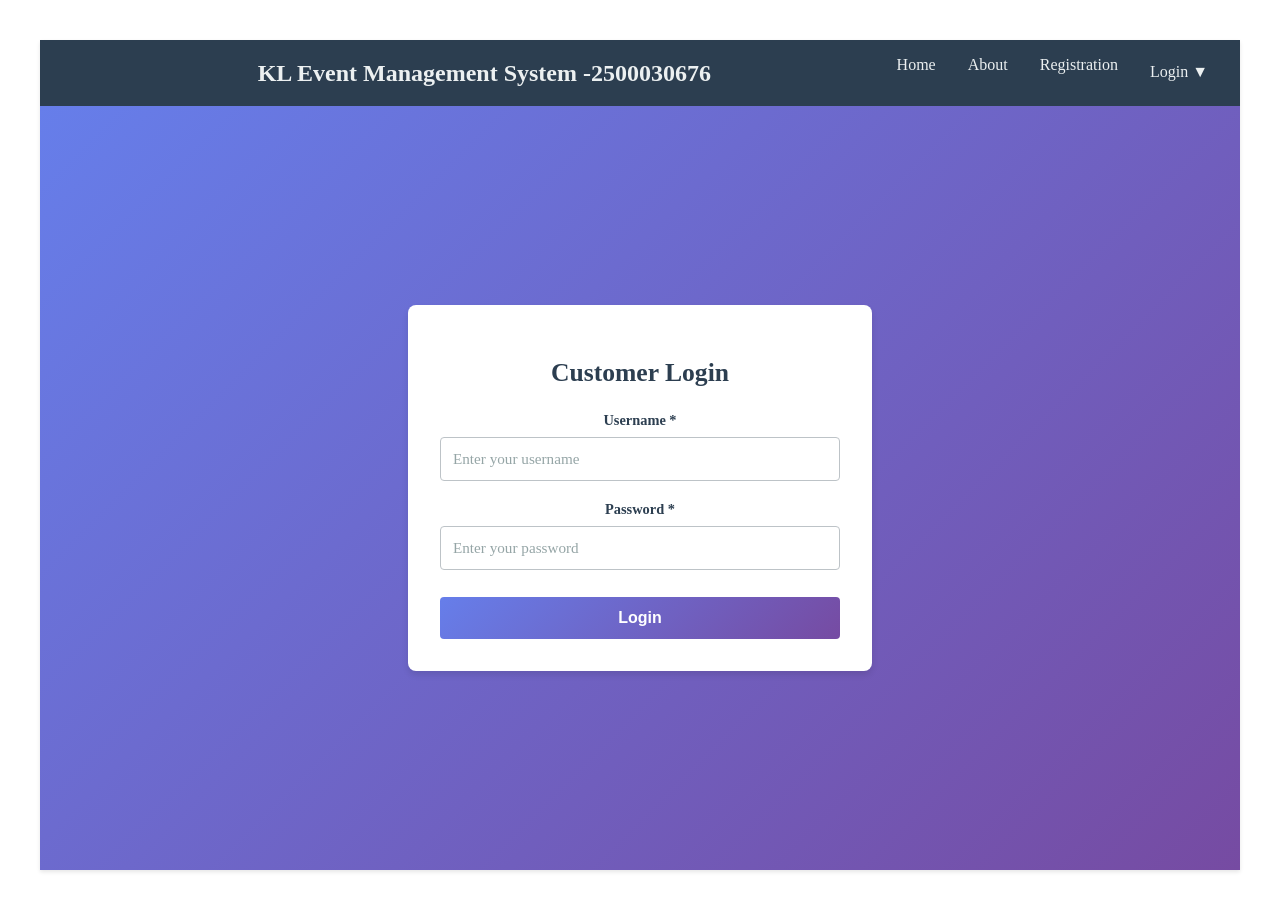
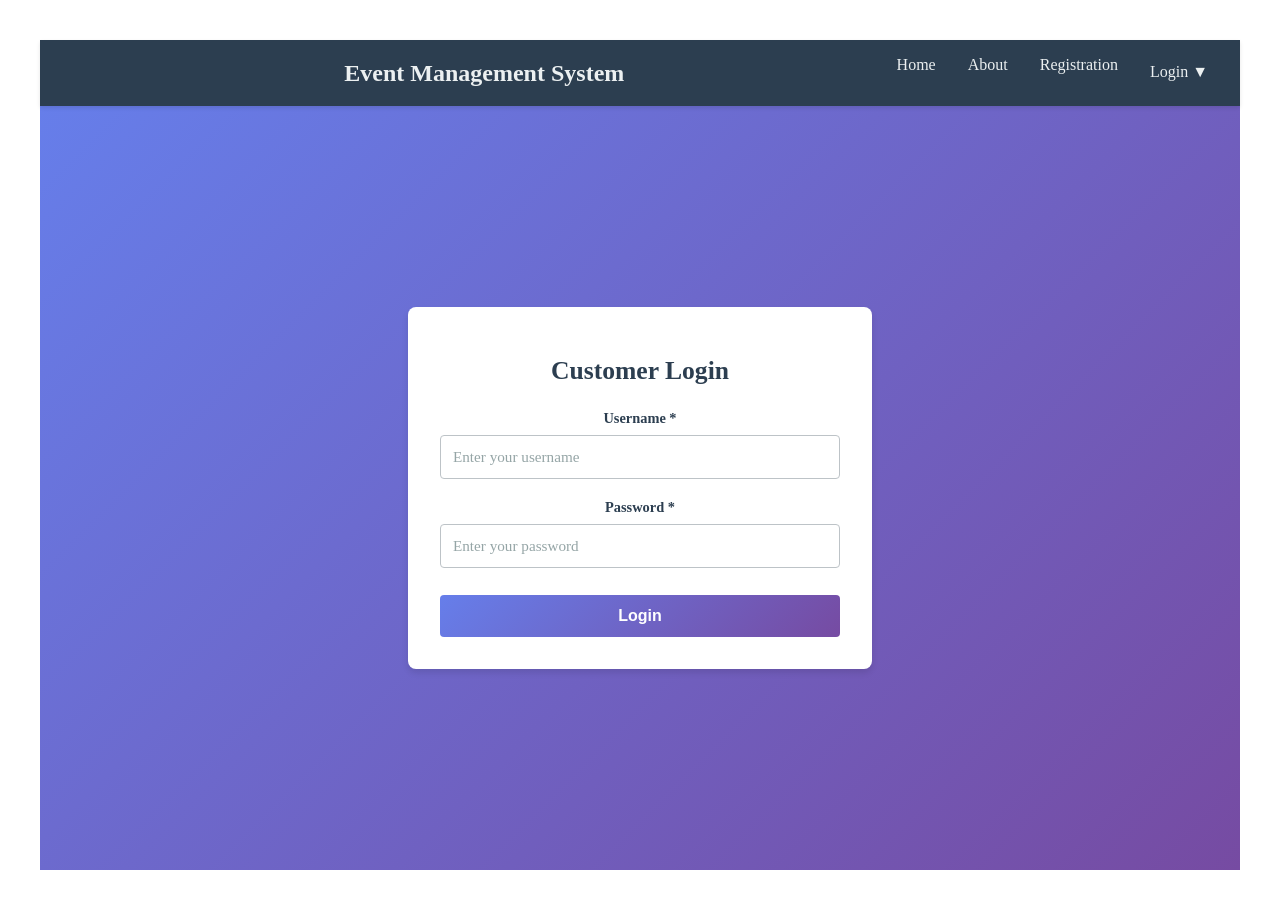
Before and after one commit to 2500030676/react-sdp-repo, a React (Vite) app: page /customer-login in a window 1280 px wide. Built offline with nearby package versions, Linux system fonts and the light colour scheme.

Commit message:
project veresion2.0

```diff
--- a/src/pages/MainNavBar.jsx
+++ b/src/pages/MainNavBar.jsx
@@ -1,19 +1,21 @@
 import React from 'react';
-import { Link ,Routes,Route} from 'react-router-dom';
-import './style.css';
+import { Link,Routes,Route } from 'react-router-dom';
 import Home from './Home';
 import About from './About';
 import Registration from './Registration';
 import AdminLogin from './AdminLogin';
 import ManagerLogin from './ManagerLogin';
 import CustomerLogin from './CustomerLogin';
+import './style.css';
+
 const MainNavBar = () => {
   return (
+    <div>
     <nav className="navbar">
       <div className="navbar-container">
         <div className="navbar-logo">
           <Link to="/" className="logo-link">
-          KL Event Management System -2500030676
+            Event Management System
           </Link>
         </div>
         <ul className="nav-menu">
@@ -56,7 +58,9 @@ const MainNavBar = () => {
           </li>
         </ul>
       </div>
-      <Routes>
+    </nav>
+
+<Routes>
         <Route path="/" element={<Home />} />
         <Route path="/about" element={<About />} />
         <Route path="/registration" element={<Registration />} />
@@ -64,7 +68,10 @@ const MainNavBar = () => {
         <Route path="/manager-login" element={<ManagerLogin />} />
         <Route path="/customer-login" element={<CustomerLogin />} />
       </Routes>
-    </nav>
+
+
+    </div>
+
   );
 };
 
```
Also changed, not shown: src/App.jsx (+5 -5 lines).
